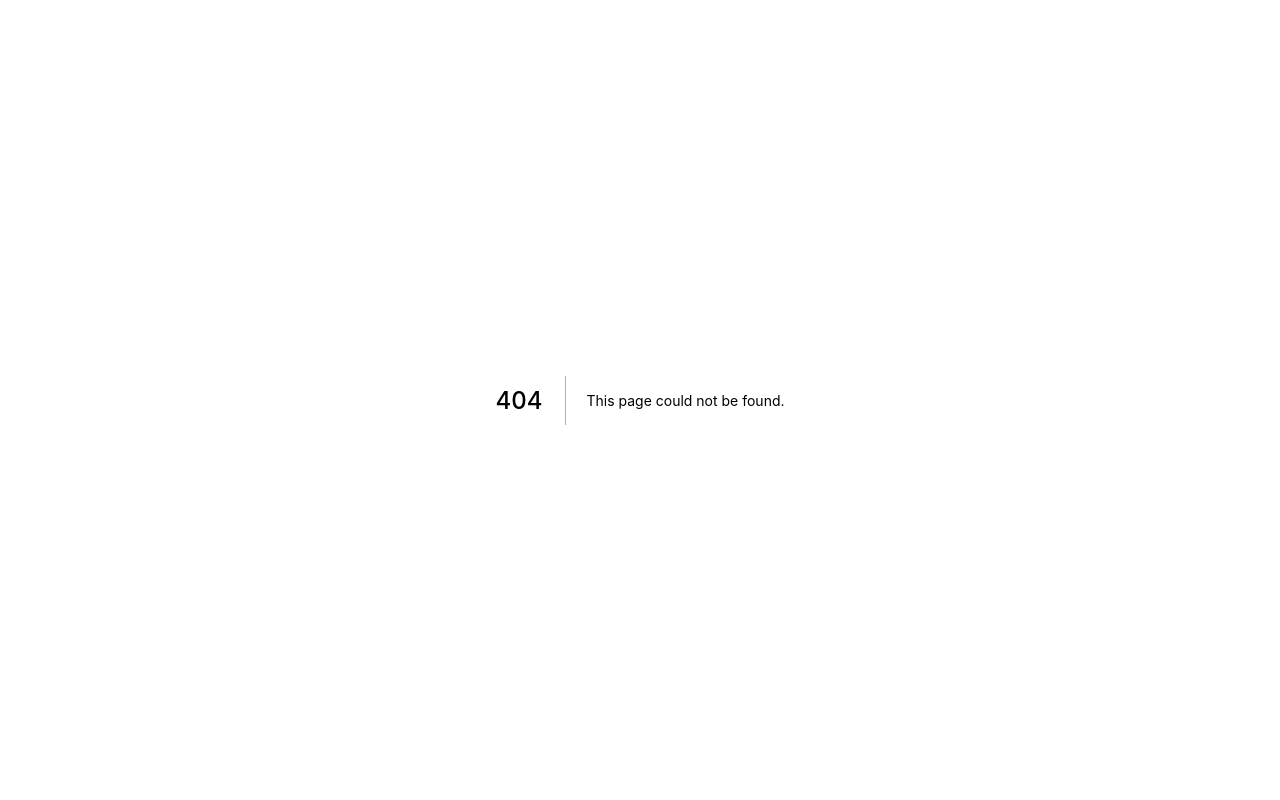
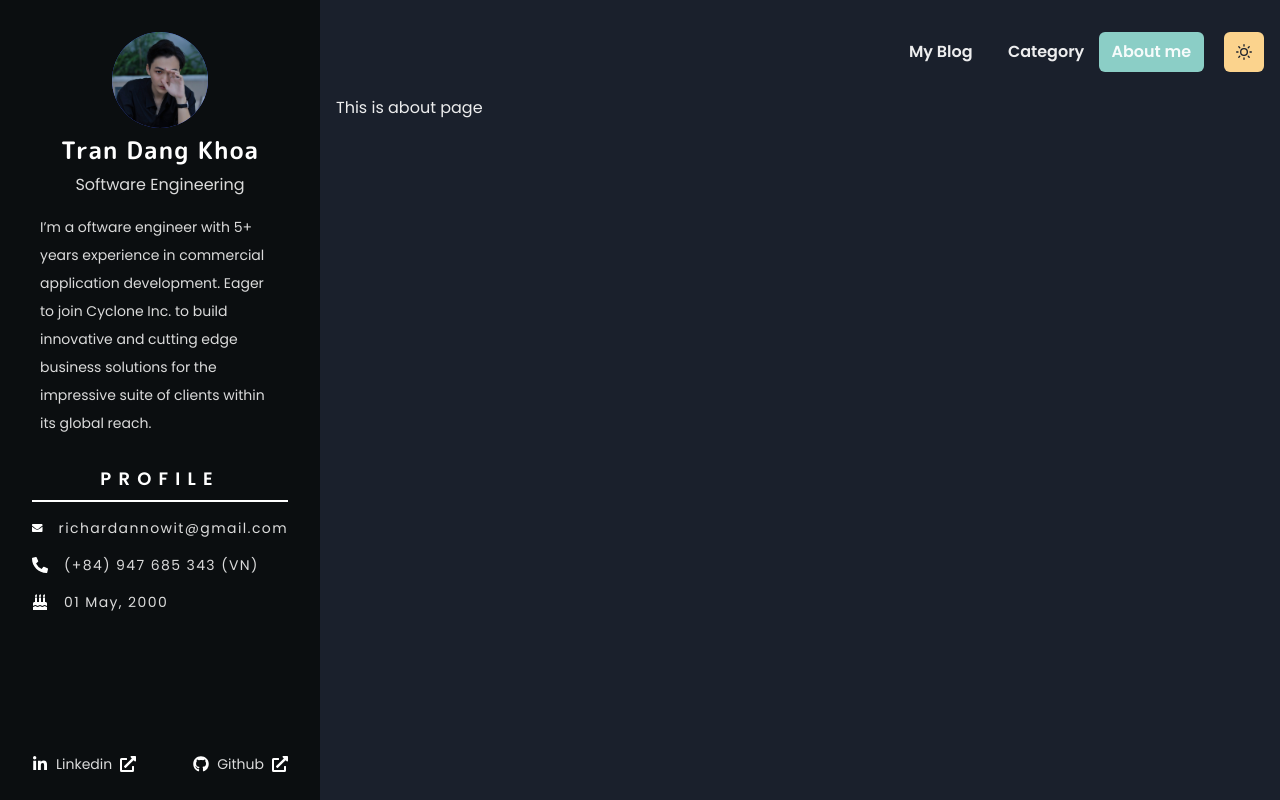
Before and after one commit to richardktran/Personal-Blog, a Next.js app: page /about in a window 1280 px wide. Before the commit this address had no page. Built offline with nearby package versions, Linux system fonts and the light colour scheme.

Commit message:
Modify layout and add navbar, dark mode switch

```diff
--- a/components/info/CardName.js
+++ b/components/info/CardName.js
@@ -1,4 +1,4 @@
-import { Box, Avatar, Heading, Text } from '@chakra-ui/react'
+import { Box, Avatar, Heading, Text, useColorModeValue } from '@chakra-ui/react'
 
 const CardName = ({ avatar, name, specialist, shortDescription }) => {
     return (
@@ -7,17 +7,17 @@ const CardName = ({ avatar, name, specialist, shortDescription }) => {
             <Heading
                 as="h1"
                 fontSize={{ base: 'sm', lg: 'lg', xl: '2xl' }}
-                color='#ffffff'
+                color={useColorModeValue('#000000', '#ffffff')}
                 fontWeight="600"
                 letterSpacing='wider'
                 pt={2}
             >
                 {name}
             </Heading>
-            <Text fontSize={{ base: 'xs', lg: 'sm', xl: 'md' }} color='#DBDBDB' py={2}>{specialist}</Text>
+            <Text fontSize={{ base: 'xs', lg: 'sm', xl: 'md' }} color={useColorModeValue('#323232', '#DBDBDB')} py={2}>{specialist}</Text>
             <Text
                 fontSize={{ base: 'xs', lg: 'xs', xl: 'sm' }}
-                color='#DBDBDB'
+                color={useColorModeValue('#323232', '#DBDBDB')}
                 px={{ base: 2, lg: 5, xl: 10 }}
                 py={2}
                 lineHeight={{ base: 'base', lg: 'taller', xl: 'taller' }}
--- a/components/info/ProfileDetails.js
+++ b/components/info/ProfileDetails.js
@@ -1,39 +1,41 @@
-import { Box, Text, Flex, Spacer, HStack } from '@chakra-ui/react'
+import { Box, Text, Flex, Spacer, HStack, useColorModeValue } from '@chakra-ui/react'
 import { FaBirthdayCake, FaLinkedinIn, FaGithub, FaExternalLinkAlt, FaEnvelope, FaPhoneAlt } from "react-icons/fa";
 
 const ProfileDetail = ({ email, phone, birthDate }) => {
+    const fillColor = useColorModeValue('#000000', '#ffffff');
+    const blurColor = useColorModeValue('#323232', '#DBDBDB');
     return (
         <Flex direction="column" w='80%'>
             <Text
                 fontWeight={600}
                 mt={{ base: 0, lg: 2, xl: 5 }}
                 fontSize={{ base: 'sm', lg: 'md', xl: 'lg' }}
-                color='#ffffff'
+                color={fillColor}
                 letterSpacing={{ base: '0.2em', lg: '0.2em', xl: '0.4em' }}
             >
                 PROFILE
             </Text>
-            <Box w='100%' my={2} h={0.5} bg='#ffffff'></Box>
+            <Box w='100%' my={2} h={0.5} bg={fillColor}></Box>
             <HStack
                 py={2}
                 spacing={{ base: '6px', lg: '8px', xl: '16px' }}
             >
-                <FaEnvelope fontSize={{ base: 'sm', lg: 'md', xl: 'lg' }} color='#ffffff' />
-                <Text letterSpacing={{ base: 'wide', lg: 'wide', xl: 'widest' }} fontSize={{ base: 'xs', lg: 'xs', xl: 'sm' }} color='#DBDBDB'>{email}</Text>
+                <FaEnvelope fontSize={{ base: 'sm', lg: 'md', xl: 'lg' }} color={fillColor} />
+                <Text letterSpacing={{ base: 'wide', lg: 'wide', xl: 'widest' }} fontSize={{ base: 'xs', lg: 'xs', xl: 'sm' }} color={blurColor}>{email}</Text>
             </HStack>
             <HStack
                 py={2}
                 spacing={{ base: '6px', lg: '8px', xl: '16px' }}
             >
-                <FaPhoneAlt fontSize={{ base: 'sm', lg: 'md', xl: 'lg' }} color='#ffffff' />
-                <Text letterSpacing={{ base: 'wide', lg: 'wide', xl: 'widest' }} fontSize={{ base: 'xs', lg: 'xs', xl: 'sm' }} color='#DBDBDB'>{phone}</Text>
+                <FaPhoneAlt fontSize={{ base: 'sm', lg: 'md', xl: 'lg' }} color={fillColor} />
+                <Text letterSpacing={{ base: 'wide', lg: 'wide', xl: 'widest' }} fontSize={{ base: 'xs', lg: 'xs', xl: 'sm' }} color={blurColor}>{phone}</Text>
             </HStack>
             <HStack
                 py={2}
                 spacing={{ base: '6px', lg: '8px', xl: '16px' }}
             >
-                <FaBirthdayCake fontSize={{ base: 'sm', lg: 'md', xl: 'lg' }} color='#ffffff' />
-                <Text letterSpacing={{ base: 'wide', lg: 'wide', xl: 'widest' }} fontSize={{ base: 'xs', lg: 'xs', xl: 'sm' }} color='#DBDBDB'>{birthDate}</Text>
+                <FaBirthdayCake fontSize={{ base: 'sm', lg: 'md', xl: 'lg' }} color={fillColor} />
+                <Text letterSpacing={{ base: 'wide', lg: 'wide', xl: 'widest' }} fontSize={{ base: 'xs', lg: 'xs', xl: 'sm' }} color={blurColor}>{birthDate}</Text>
             </HStack>
         </Flex>
     )
--- /dev/null
+++ b/components/info/ProfileSection.js
@@ -0,0 +1,47 @@
+import React from 'react';
+import { Box, Flex, useColorModeValue } from '@chakra-ui/react'
+import CardName from './CardName'
+import ProfileDetail from './ProfileDetails'
+import Social from './Social';
+
+export default function ProfileSection() {
+    const bg = useColorModeValue('#EEFBF9', '#0B0E10')
+    return (
+        <Box
+            position="fixed"
+            top={0}
+            justifyContent='space-between'
+            flexDir='column' w='25%'
+            bg={bg}
+            minHeight="100%"
+            d={{ base: 'none', md: 'none', lg: 'flex', xl: 'flex' }}>
+            <Flex
+                as='section'
+                direction='column'
+                pt={{ base: 2, lg: 3, xl: 8 }}
+                textAlign='center'
+                align='center'
+            >
+                <CardName
+                    avatar="/images/avatar.jpg"
+                    name="Tran Dang Khoa"
+                    specialist="Software Engineering"
+                    shortDescription="I’m a oftware engineer with 5+ years experience in commercial application development. Eager to join Cyclone Inc. to build innovative and cutting edge business solutions for the impressive suite of clients within its global reach."
+                />
+
+                <ProfileDetail
+                    email="richardannowit@gmail.com"
+                    phone="(+84) 947 685 343 (VN)"
+                    birthDate="01 May, 2000"
+                />
+
+
+            </Flex>
+
+            <Social
+                linkedinUrl="https://www.linkedin.com/in/richardannowit/"
+                githubUrl="https://github.com/richardannowit"
+            />
+        </Box>
+    );
+}
--- a/components/info/Social.js
+++ b/components/info/Social.js
@@ -1,20 +1,22 @@
 import { FaLinkedinIn, FaGithub, FaExternalLinkAlt } from "react-icons/fa";
-import { Text, Flex, HStack, Spacer } from '@chakra-ui/react'
+import { Text, Flex, HStack, Spacer, useColorModeValue } from '@chakra-ui/react'
 
 
 const Social = ({ linkedinUrl, githubUrl }) => {
+    const fillColor = useColorModeValue('#000000', '#ffffff');
+    const blurColor = useColorModeValue('#323232', '#DBDBDB');
     return (
         <Flex justify='center' w='100%' h={10} my={4} px={{ base: 0, lg: 4, xl: 8 }}>
-            <HStack as='a' target="_blank" rel="noopener noreferrer" href="https://www.linkedin.com/in/richardannowit/" >
-                <FaLinkedinIn fontSize={{ base: '0.8rem', lg: '1.1rem', xl: '1.2rem' }} color='#ffffff' />
-                <Text as='span' mx={2} fontSize={{ base: 'xs', lg: 'xs', xl: 'sm' }} color='#DBDBDB'>Linkedin</Text>
-                <FaExternalLinkAlt ml={3} fontSize={{ base: '0.8rem', lg: '0.8rem', xl: '1rem' }} color='#ffffff' />
+            <HStack as='a' target="_blank" rel="noopener noreferrer" href={linkedinUrl} >
+                <FaLinkedinIn fontSize={{ base: '0.8rem', lg: '1.1rem', xl: '1.2rem' }} color={fillColor} />
+                <Text as='span' mx={2} fontSize={{ base: 'xs', lg: 'xs', xl: 'sm' }} color={blurColor}>Linkedin</Text>
+                <FaExternalLinkAlt ml={3} fontSize={{ base: '0.8rem', lg: '0.8rem', xl: '1rem' }} color={fillColor} />
             </HStack>
             <Spacer />
-            <HStack as='a' target="_blank" rel="noopener noreferrer" href="https://github.com/richardannowit">
-                <FaGithub fontSize={{ base: '0.8rem', lg: '1.1rem', xl: '1.2rem' }} color='#ffffff' />
-                <Text as='span' mx={2} fontSize={{ base: 'xs', lg: 'xs', xl: 'sm' }} color='#DBDBDB'>Github</Text>
-                <FaExternalLinkAlt ml={3} fontSize={{ base: '0.8rem', lg: '0.8rem', xl: '1rem' }} color='#ffffff' />
+            <HStack as='a' target="_blank" rel="noopener noreferrer" href={githubUrl}>
+                <FaGithub fontSize={{ base: '0.8rem', lg: '1.1rem', xl: '1.2rem' }} color={fillColor} />
+                <Text as='span' mx={2} fontSize={{ base: 'xs', lg: 'xs', xl: 'sm' }} color={blurColor}>Github</Text>
+                <FaExternalLinkAlt ml={3} fontSize={{ base: '0.8rem', lg: '0.8rem', xl: '1rem' }} color={fillColor} />
             </HStack>
         </Flex>
     );
--- a/layouts/index.js
+++ b/layouts/index.js
@@ -1,9 +1,40 @@
+import { Box, HStack } from '@chakra-ui/react';
+import Head from 'next/head';
 import React from 'react';
+import ProfileSection from '../components/info/ProfileSection';
+import Navbar from './navbar';
 
-export default function Layout({ children }) {
+export default function Layout({ children, router }) {
     return (
         <>
-            {children}
+            <Head>
+                <meta name="viewport" content="width=device-width, initial-scale=1" />
+                <meta name="description" content="Annowit's homepage" />
+                <meta name="author" content="Richard Annowit" />
+                <meta name="author" content="richardannowit" />
+                <link rel="apple-touch-icon" href="apple-touch-icon.png" />
+                <link rel="shortcut icon" href="/favicon.ico" type="image/x-icon" />
+                <meta property="og:site_name" content="Richard Annowit's Homepage" />
+                <meta property="og:type" content="website" />
+                <meta property="og:image" content="/card.png" />
+                <title>Richard Annowit - Homepage</title>
+            </Head>
+            <HStack>
+                <ProfileSection />
+                <Navbar path={router.asPath} />
+                <Box
+                    pl={{ base: '0', md: '0', lg: '25%', xl: '25%' }}
+                    pt='6rem'
+                    w='100%'
+                    // bg='#1E1E1E'
+                    minHeight='100vh'
+                >
+
+                    {children}
+                </Box>
+
+            </HStack>
+
         </>
     );
 }
--- /dev/null
+++ b/layouts/navbar.js
@@ -0,0 +1,93 @@
+import {
+    useColorModeValue,
+    Button,
+    useColorMode,
+    Flex,
+    IconButton,
+    Menu,
+    MenuButton,
+    MenuList,
+    MenuItem,
+    Link,
+    Text
+} from '@chakra-ui/react'
+import React from 'react';
+import NextLink from 'next/link'
+import { MoonIcon, SunIcon } from "@chakra-ui/icons";
+import { useState } from 'react'
+import { HamburgerIcon } from '@chakra-ui/icons'
+
+export default function Navbar({ path }) {
+    const { toggleColorMode } = useColorMode()
+    return (
+        <Flex>
+            <Flex
+                pos='fixed'
+                top="2rem"
+                right='1rem'
+                align='center'
+            >
+                <Flex
+                    display={{ base: 'none', lg: 'flex' }}
+                    mr={5}
+                >
+                    <LinkItem href='/' path={path}>
+                        My Blog
+                    </LinkItem>
+                    <LinkItem href='/category' path={path}>
+                        Category
+                    </LinkItem>
+                    <LinkItem href='/about' path={path}>
+                        About me
+                    </LinkItem>
+                </Flex>
+                <IconButton
+                    aria-label="Toggle theme"
+                    colorScheme={useColorModeValue('purple', 'orange')}
+                    icon={useColorModeValue(<MoonIcon />, <SunIcon />)}
+                    onClick={toggleColorMode}
+                />
+                <Flex display={{ base: 'flex', lg: 'none' }}>
+                    <Menu >
+                        <MenuButton
+                            as={IconButton}
+                            icon={<HamburgerIcon />}
+                            variant="outline"
+                            size='lg'
+                            ml={3}
+                            aria-label="Open Menu"
+                        />
+                        <MenuList>
+                            <NextLink href="/" passHref>
+                                <MenuItem>My blog</MenuItem>
+                            </NextLink>
+                            <NextLink href="/category" passHref>
+                                <MenuItem>Category</MenuItem>
+                            </NextLink>
+                            <NextLink href="/about" passHref>
+                                <MenuItem>About</MenuItem>
+                            </NextLink>
+                        </MenuList>
+                    </Menu>
+                </Flex>
+            </Flex>
+        </Flex>
+    );
+}
+
+
+const LinkItem = ({ href, children, path }) => {
+    const active = path === href;
+    return (
+        <NextLink href={href} passHref>
+            <Button
+                variant='ghost'
+                aria-label={children}
+                w='100%'
+                bgColor={active ? '#8BCEC6' : undefined}
+            >
+                <Text fontSize='md' fontWeight='semibold'>{children}</Text>
+            </Button>
+        </NextLink>
+    );
+}
--- a/pages/_app.js
+++ b/pages/_app.js
@@ -4,11 +4,11 @@ import Fonts from '../components/fonts'
 import { ChakraProvider } from '@chakra-ui/react'
 import theme from '../theme'
 
-function MyApp({ Component, pageProps }) {
+function MyApp({ Component, pageProps, router }) {
   return (
     <ChakraProvider theme={theme}>
       <Fonts />
-      <Layout>
+      <Layout router={router}>
         <Component {...pageProps} />
       </Layout>
     </ChakraProvider>
--- /dev/null
+++ b/pages/about.js
@@ -0,0 +1,5 @@
+import React from 'react';
+
+export default function About() {
+    return <div>This is about page</div>;
+}
```
Also changed, not shown: pages/index.js (+40 -40 lines).
